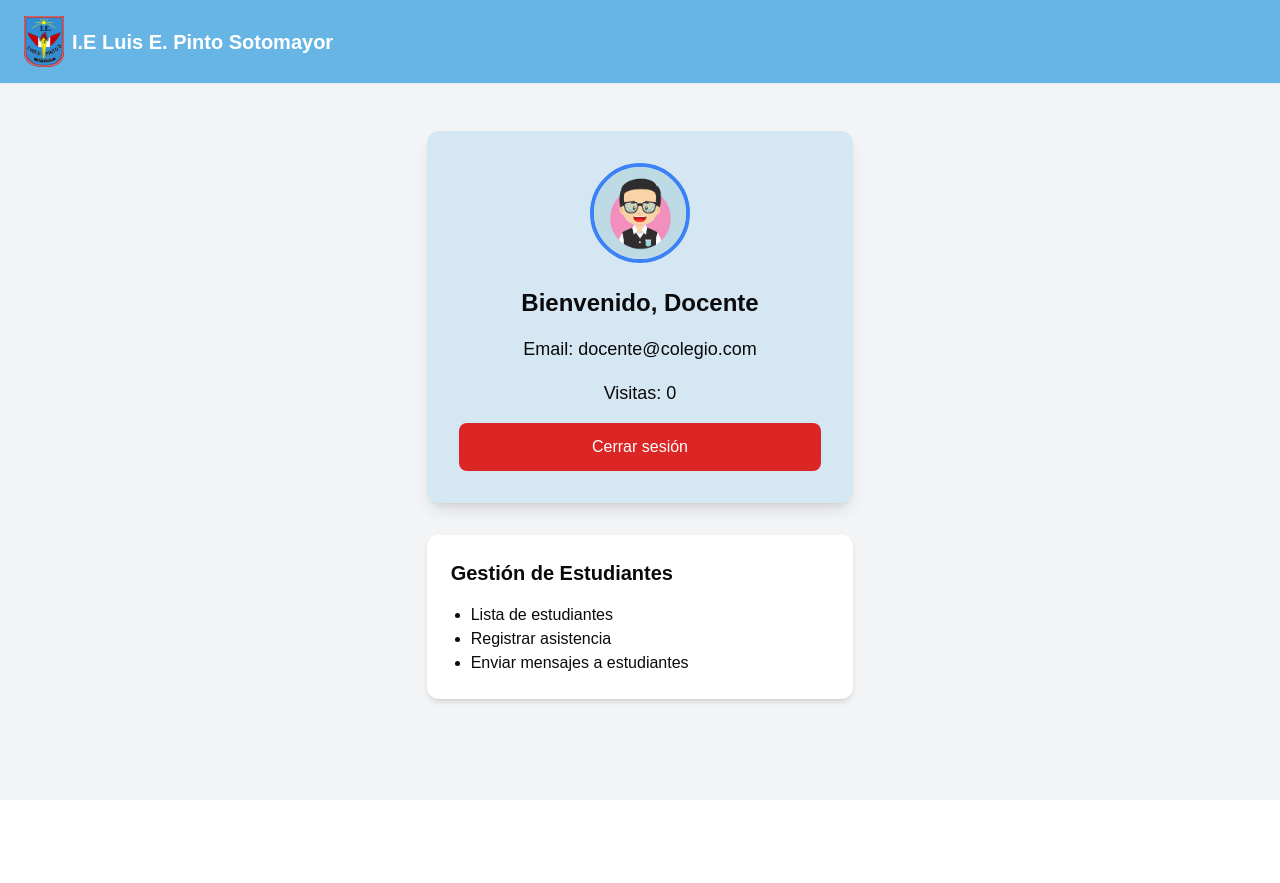
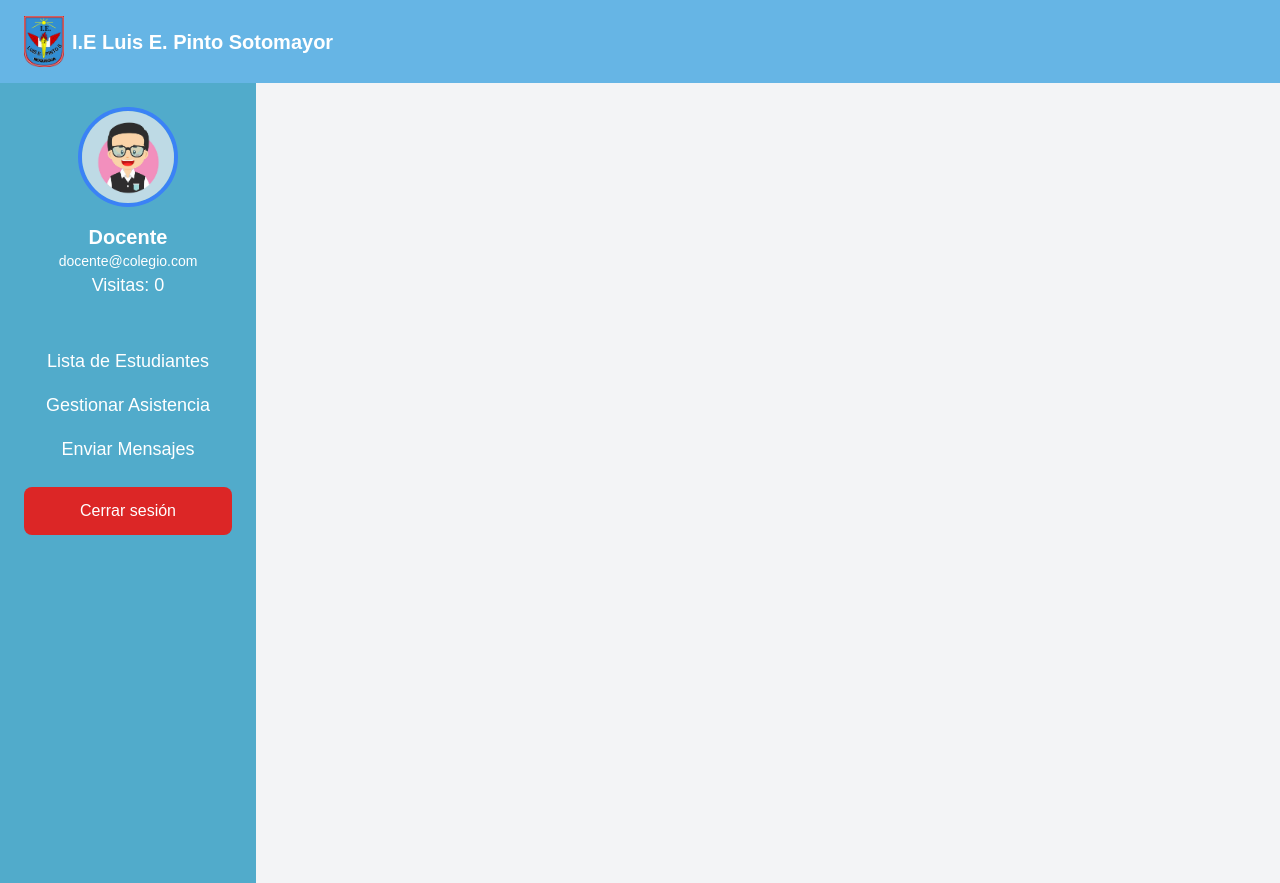
Before and after one commit to 4lvaro23/cole, a Next.js app: page /perfil/docent in a window 1280 px wide. Before the commit the page ends 800 px from the top, so only its background shows below. Built offline with nearby package versions, Linux system fonts and the light colour scheme.

Commit message:
C:UsersalvarOneDriveEscritoriocole

```diff
--- a/app/login/page.tsx
+++ b/app/login/page.tsx
@@ -31,8 +31,8 @@ export default function Login() {
 
       if (
         (role === "Administrador" && email === "luisernestopinto1954@gmail.com" && password === "LEPS_2024") ||
-        (role === "Docente" && email === "docente@example.com" && password === "DOCENTE_2024") ||
-        (role === "Técnico" && email === "tecnico@example.com" && password === "TECNICO_2024")
+        (role === "Docente" && email === "docente@gmail.com" && password === "DOCENTE_2024") ||
+        (role === "Técnico" && email === "tecnico@gmail.com" && password === "TECNICO_2024")
       ) {
         setIsAuthenticated(true);
         setSuccessMessage("Perfil autorizado");
@@ -41,26 +41,26 @@ export default function Login() {
         setIsAuthenticated(false);
       }
       setIsLoading(false);
-    }, 3000);
+    }, 2000);
   };
 
   const handleVerifyCode = (e: React.FormEvent) => {
     e.preventDefault();
 
     if (role === "Administrador" && code === "19542024") {
-      setSuccessMessage("Perfil autorizado");
+      setSuccessMessage("Usuario autorizado");
       setIsCodeVerified(true);
       setTimeout(() => {
         router.push("/perfil/admin");
       }, 3000);
     } else if (role === "Técnico" && code === "12345678") {
-      setSuccessMessage("Perfil autorizado");
+      setSuccessMessage("Usuario autorizado");
       setIsCodeVerified(true);
       setTimeout(() => {
         router.push("/perfil/tecnic");
       }, 3000);
     } else if (role === "Docente" && code === "10987654") {
-      setSuccessMessage("Perfil autorizado");
+      setSuccessMessage("Usuario autorizado");
       setIsCodeVerified(true);
       setTimeout(() => {
         router.push("/perfil/docent");
--- a/app/perfil/docent/page.tsx
+++ b/app/perfil/docent/page.tsx
@@ -3,6 +3,7 @@ import { MobileMenu } from "@/components/mobile-menu";
 import { useEffect, useState } from "react";
 import { useRouter } from "next/navigation";
 import Image from "next/image";
+import * as XLSX from "xlsx"; // Importar librería para manejar Excel
 
 export default function DocenteProfile() {
   const router = useRouter();
@@ -12,6 +13,28 @@ export default function DocenteProfile() {
     avatar: "/perfil-docente.jpg",
   };
   const [visitCount, setVisitCount] = useState(0);
+  const [activeSection, setActiveSection] = useState<string>("estudiantes");
+  const [students, setStudents] = useState([
+    { id: 1, name: "Lucas García Pérez" },
+    { id: 2, name: "María Fernández López" },
+    { id: 3, name: "Sofía Martínez Torres" },
+    { id: 4, name: "Diego Ramírez Sánchez" },
+    { id: 5, name: "Valentina Gómez Rodríguez" },
+    { id: 6, name: "Mateo Díaz Castro" },
+    { id: 7, name: "Camila Morales Jiménez" },
+    { id: 8, name: "Julián Herrera Vargas" },
+    { id: 9, name: "Isabella Ortiz Mendoza" },
+    { id: 10, name: "Leonardo Vargas Romero" },
+    { id: 11, name: "Sebastián Torres Muñoz" },
+    { id: 12, name: "Ana Beltrán Cordero" },
+  ]);
+
+  const [attendance, setAttendance] = useState<any>(
+    students.reduce((acc, student) => {
+      acc[student.id] = "No registrado"; // Estado inicial
+      return acc;
+    }, {})
+  );
 
   useEffect(() => {
     const currentVisitCount = parseInt(localStorage.getItem("visitCount") || "0", 10);
@@ -23,38 +46,93 @@ export default function DocenteProfile() {
     router.push("/login");
   };
 
+  const handleNavigation = (section: string) => {
+    setActiveSection(section);
+  };
+
+  const handleAttendanceChange = (studentId: number, value: string) => {
+    setAttendance((prevAttendance: any) => ({
+      ...prevAttendance,
+      [studentId]: value,
+    }));
+  };
+
+  const handleSubmitAttendance = () => {
+    console.log("Asistencia registrada: ", attendance);
+    alert("Asistencia registrada correctamente.");
+  };
+
+  const downloadExcel = () => {
+    const data = students.map((student) => ({
+      Estudiante: student.name,
+      Estado: attendance[student.id] || "No registrado",
+    }));
+
+    const worksheet = XLSX.utils.json_to_sheet(data);
+    const workbook = XLSX.utils.book_new();
+    XLSX.utils.book_append_sheet(workbook, worksheet, "Asistencia");
+    XLSX.writeFile(workbook, "asistencia_estudiantes.xlsx");
+  };
+
   return (
     <div className="min-h-screen bg-gray-100">
       <header className="bg-[#66B5E5] dark:bg-gray-800 shadow-sm">
         <div className="max-w-7xl mx-auto px-4 sm:px-6 lg:row py-4 flex justify-between items-center">
           <div className="flex items-center">
             <Image src="/logo.png" alt="Logo" width={40} height={40} />
-            <span className="ml-2 text-xl font-semibold text-white">I.E Luis E. Pinto Sotomayor</span>
+            <span className="ml-2 text-xl font-semibold text-white">
+              I.E Luis E. Pinto Sotomayor
+            </span>
           </div>
           <MobileMenu />
         </div>
       </header>
 
-      <div className="flex flex-col items-center py-12">
-        <div className="bg-[#D5E7F2] p-8 rounded-xl shadow-lg w-full lg:w-1/3 text-center">
-          <div className="flex justify-center mb-6">
+      <div className="min-h-screen bg-gray-100 flex">
+        <div className="w-64 bg-[#51abcb] text-white p-6">
+          <div className="flex flex-col items-center mb-8">
             <Image src={user.avatar} alt="Avatar" width={100} height={100} className="rounded-full border-4 border-blue-500" />
+            <h2 className="mt-4 text-xl font-semibold">{user.name}</h2>
+            <p className="text-sm">{user.email}</p>
+            <p className="text-lg text-center mb-4">Visitas: {visitCount}</p>
           </div>
-          <h2 className="text-2xl font-semibold text-center mb-4">Bienvenido, {user.name}</h2>
-          <p className="text-lg text-center mb-4">Email: {user.email}</p>
-          <p className="text-lg text-center mb-4">Visitas: {visitCount}</p>
-          <button onClick={handleLogout} className="w-full bg-red-600 text-white py-3 rounded-lg hover:bg-red-700">
+          <nav className="flex flex-col space-y-4">
+            <button onClick={() => handleNavigation("estudiantes")} className="text-lg font-medium hover:text-[#BF1F2C]">Lista de Estudiantes</button>
+            <button onClick={() => handleNavigation("asistencia")} className="text-lg font-medium hover:text-[#BF1F2C]">Gestionar Asistencia</button>
+            <button onClick={() => handleNavigation("mensajes")} className="text-lg font-medium hover:text-[#BF1F2C]">Enviar Mensajes</button>
+          </nav>
+          <button onClick={handleLogout} className="mt-6 w-full bg-red-600 text-white py-3 rounded-lg hover:bg-red-700">
             Cerrar sesión
           </button>
         </div>
 
-        <div className="bg-white p-6 rounded-xl shadow-md w-full lg:w-1/3 mt-8">
-          <h2 className="text-xl font-semibold mb-4">Gestión de Estudiantes</h2>
-          <ul className="list-disc pl-5">
-            <li>Lista de estudiantes</li>
-            <li>Registrar asistencia</li>
-            <li>Enviar mensajes a estudiantes</li>
-          </ul>
+        <div className="flex-1 p-8">
+          {activeSection === "asistencia" && (
+            <div className="bg-white p-6 rounded-xl shadow-md">
+              <h2 className="text-xl font-semibold mb-4">Gestionar Asistencia</h2>
+              <form onSubmit={(e) => { e.preventDefault(); handleSubmitAttendance(); }} className="space-y-4">
+                <ul className="space-y-2">
+                  {students.map((student) => (
+                    <li key={student.id} className="flex justify-between items-center">
+                      <span>{student.name}</span>
+                      <select
+                        value={attendance[student.id]}
+                        onChange={(e) => handleAttendanceChange(student.id, e.target.value)}
+                        className="border rounded-lg p-2"
+                      >
+                        <option value="No registrado">Seleccionar</option>
+                        <option value="Presente">Presente</option>
+                        <option value="Tardanza">Tardanza</option>
+                        <option value="Ausente">Ausente</option>
+                      </select>
+                    </li>
+                  ))}
+                </ul>
+                <button type="submit" className="w-full bg-blue-600 text-white py-3 rounded-lg hover:bg-blue-700 transition">Registrar Asistencia</button>
+              </form>
+              <button onClick={downloadExcel} className="mt-6 w-full bg-green-600 text-white py-3 rounded-lg hover:bg-green-700 transition">Descargar Excel</button>
+            </div>
+          )}
         </div>
       </div>
     </div>
--- a/package.json
+++ b/package.json
@@ -20,7 +20,8 @@
     "react": "^18.3.1",
     "react-dom": "^18.3.1",
     "tailwind-merge": "^2.5.5",
-    "tailwindcss-animate": "^1.0.7"
+    "tailwindcss-animate": "^1.0.7",
+    "xlsx": "^0.18.5"
   },
   "devDependencies": {
     "@types/node": "^20",
```
Also changed, not shown: 1 other file (tests, documents, lock files or other folders).
